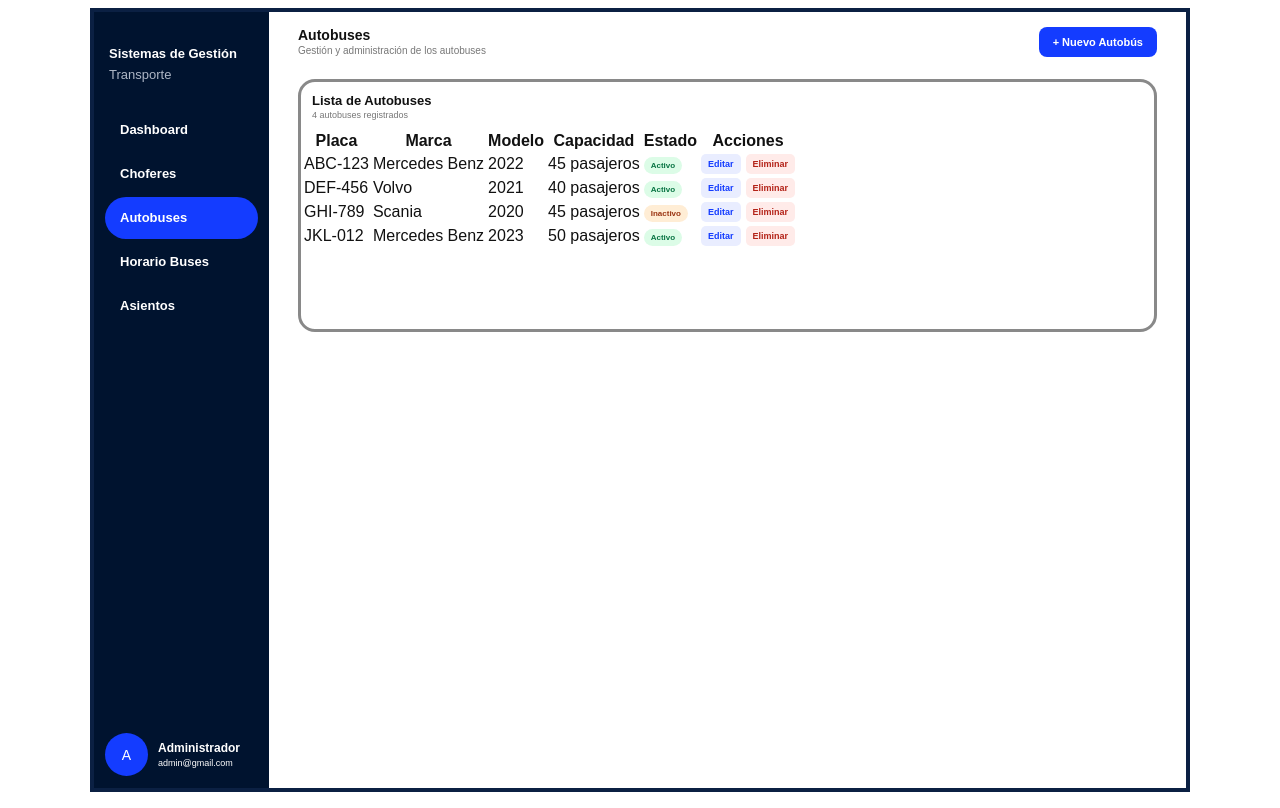
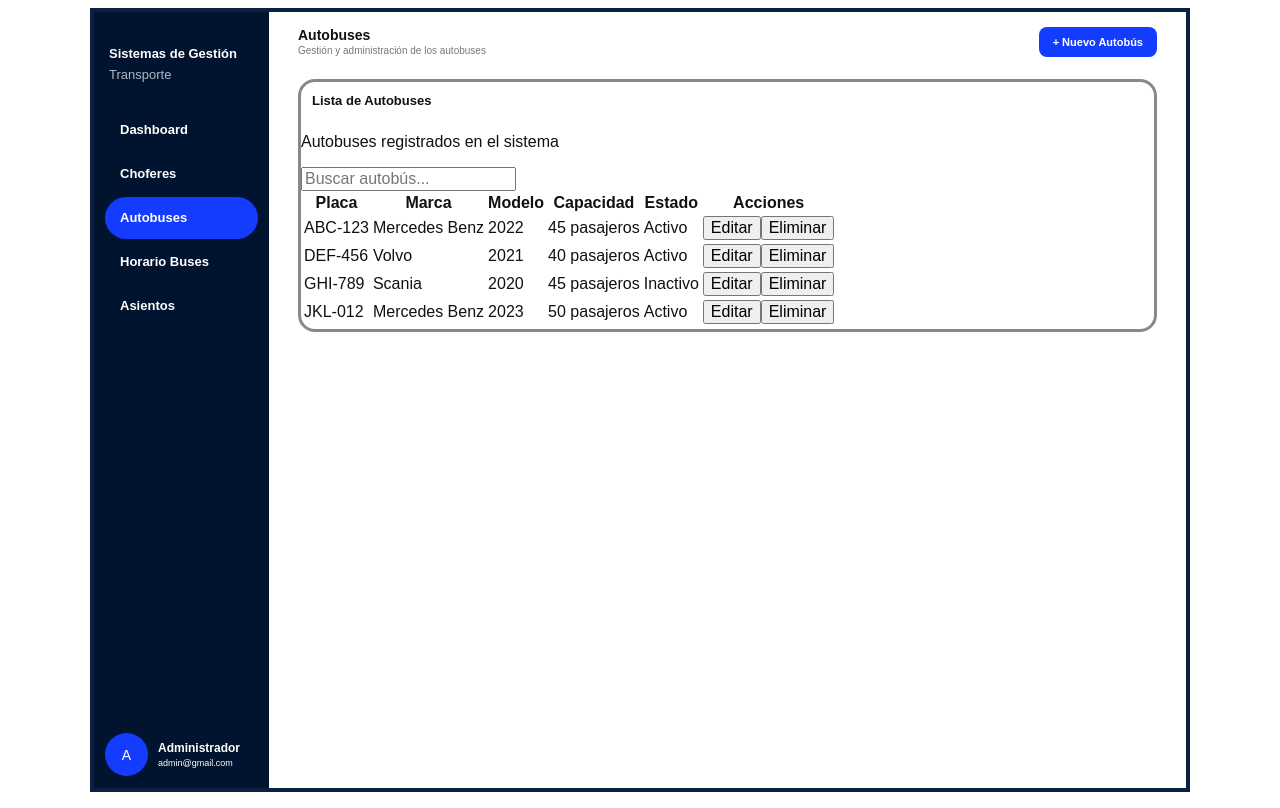
Before and after one commit to ikervegavaldes123-lang/frontend-buses, a React (Vite) app: page /autobuses in a window 1280 px wide. Built offline with nearby package versions, Linux system fonts and the light colour scheme.

Commit message:
Restaurar diseño original de tabla y mantener acciones funcionales

```diff
--- a/src/components/autobuses/AutobusesTable.tsx
+++ b/src/components/autobuses/AutobusesTable.tsx
@@ -17,15 +17,17 @@ type AutobusesTableProps = {
 
 function AutobusesTable({ autobuses, onEditar, onEliminar }: AutobusesTableProps) {
   return (
-    <section className="dashboard-panel autobuses-panel">
-      <div className="panel-title-row">
+    <section className="dashboard-panel">
       <div>
         <h2>Lista de Autobuses</h2>
-          <p>{autobuses.length} autobuses registrados</p>
-        </div>
+        <p>Autobuses registrados en el sistema</p>
       </div>
 
-      <div className="table-wrapper">
+      <input
+        type="text"
+        placeholder="Buscar autobús..."
+      />
+
       <table>
         <thead>
           <tr>
@@ -37,41 +39,29 @@ function AutobusesTable({ autobuses, onEditar, onEliminar }: AutobusesTableProps
             <th>Acciones</th>
           </tr>
         </thead>
+
         <tbody>
-            {autobuses.length === 0 ? (
-              <tr>
-                <td colSpan={6} className="empty-table">
-                  No hay autobuses registrados. Presiona “Nuevo Autobús” para agregar uno.
-                </td>
-              </tr>
-            ) : (
-              autobuses.map((autobus) => (
+          {autobuses.map((autobus) => (
             <tr key={autobus.id}>
               <td>{autobus.placa}</td>
               <td>{autobus.marca}</td>
               <td>{autobus.modelo}</td>
               <td>{autobus.capacidad} pasajeros</td>
+              <td>{autobus.estado}</td>
+
               <td>
-                    <span className={`status-badge ${autobus.estado === "Activo" ? "active" : "inactive"}`}>
-                      {autobus.estado}
-                    </span>
-                  </td>
-                  <td>
-                    <div className="table-actions">
-                      <button type="button" className="edit-button" onClick={() => onEditar(autobus)}>
+                <button type="button" onClick={() => onEditar(autobus)}>
                   Editar
                 </button>
-                      <button type="button" className="delete-button" onClick={() => onEliminar(autobus.id)}>
+
+                <button type="button" onClick={() => onEliminar(autobus.id)}>
                   Eliminar
                 </button>
-                    </div>
               </td>
             </tr>
-              ))
-            )}
+          ))}
         </tbody>
       </table>
-      </div>
     </section>
   );
 }
```
Lines whose indentation alone changed are shown as unchanged.
